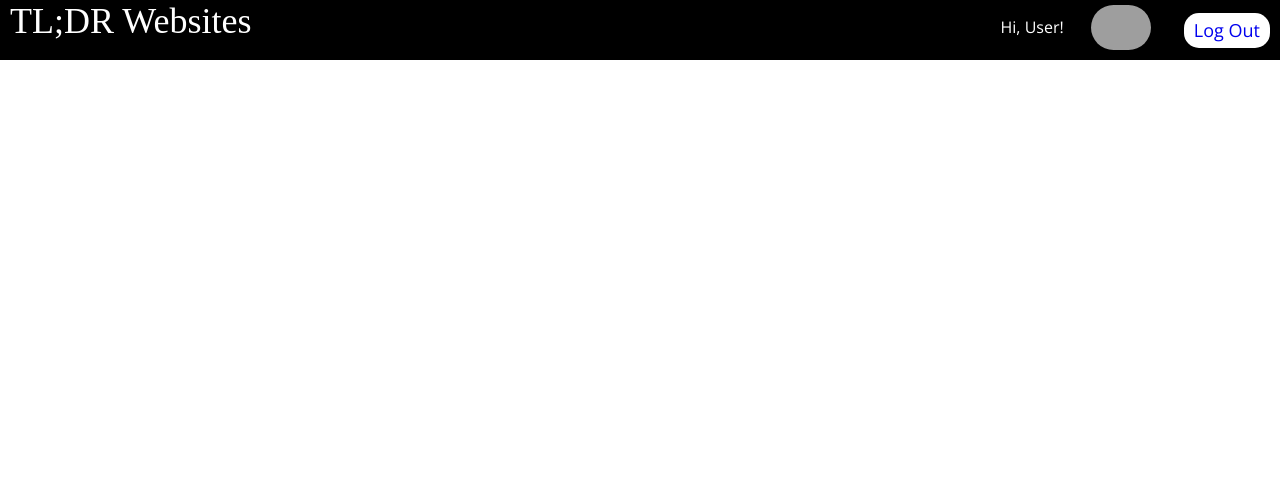
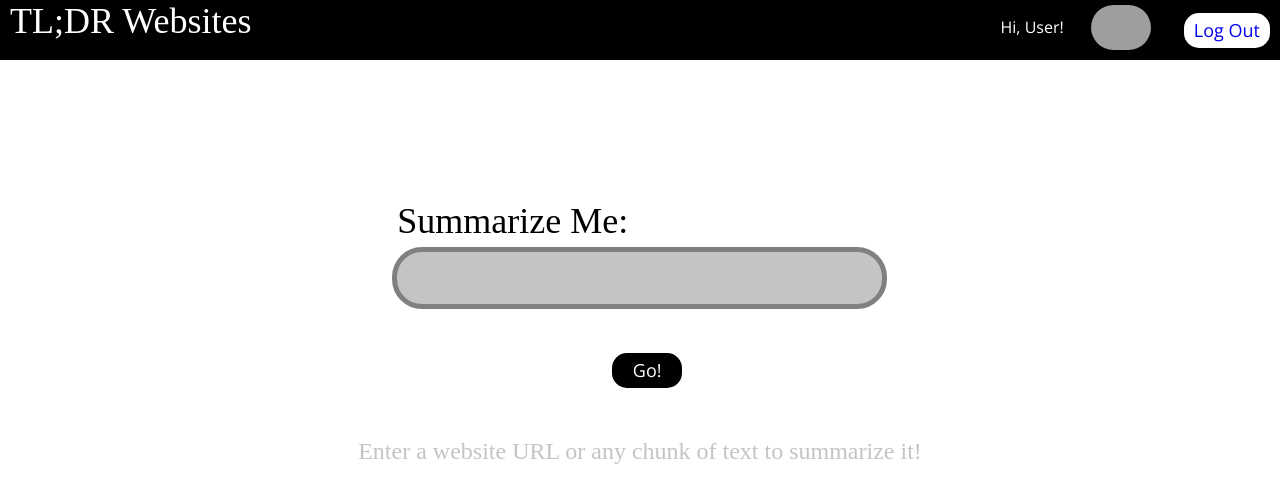
Before and after one commit to 17tangs/tldr-front, a Gatsby site: page /home in a window 1280 px wide. Built offline with nearby package versions, Linux system fonts and the light colour scheme; Gatsby itself is replaced by a stand-in of ours; grey boxes are pictures that could not be loaded; a web font is replaced by a local one.

Commit message:
added main summary input to home

```diff
--- a/src/pages/home.tsx
+++ b/src/pages/home.tsx
@@ -3,10 +3,62 @@ import TopBar from "./topbar";
 import {ISignupPageProps} from './index';
 
 
+const inputField = {
+    border: '1px solid #808080',
+    display: 'flex',
+    borderRadius: '20px',
+    padding: '5px',
+    paddingLeft: '10px',
+    margin: '5px',
+    marginTop: '100px',
+    minHeight: '13px',
+};
+
+const button: React.CSSProperties = {
+    backgroundColor: "black",
+    borderRadius: 15,
+    fontFamily: "Open Sans",
+    fontSize: 18,
+    zIndex: 2,
+    color: "white",
+    height: 30,
+    paddingLeft: 10,
+    paddingRight: 10,
+    paddingTop: 5,
+    marginTop: '5%',
+    width: 50,
+    textAlign: 'center',
+    cursor: 'pointer',
+    marginLeft: '225px'
+};
+
 class Home extends React.Component<ISignupPageProps> {
     render()
     {
-        return (<TopBar/>);
+        return (
+        <div>
+            <TopBar/>
+            <div style={{marginLeft: '30%', marginRight: 'auto', marginTop: '200px'}}>
+                <div style={{fontSize: 36, fontFamily: "Rhodium Libre", marginLeft: 10}}>Summarize Me:</div>
+                <input
+                    type="text"
+                    style={{ fontSize: '36px',
+                    border: '5px solid #808080',
+                    backgroundColor: '#C4C4C4',
+                    display: 'flex',
+                    borderRadius: '30px',
+                    padding: '5px',
+                    paddingLeft: '10px',
+                    paddingRight: '10px',
+                    margin: '5px',
+                    minHeight: '13px',
+                    minWidth: '50%',
+                    outline: 'none' }}
+                    />
+                <div style={button}>Go!</div>
+            </div>
+                <div style={{fontFamily: 'Rhodium Libre', color: '#C4C4C4', fontSize: 24, textAlign: 'center', marginTop: 50}}>Enter a website URL or any chunk of text to summarize it!</div>
+        </div>);
     }
 }
 
```
